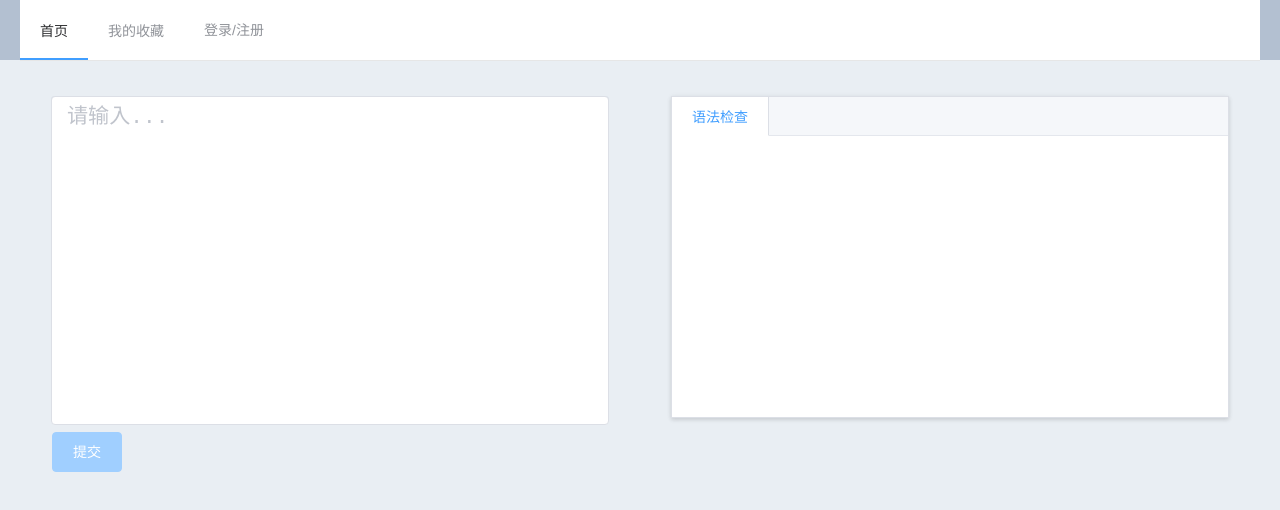
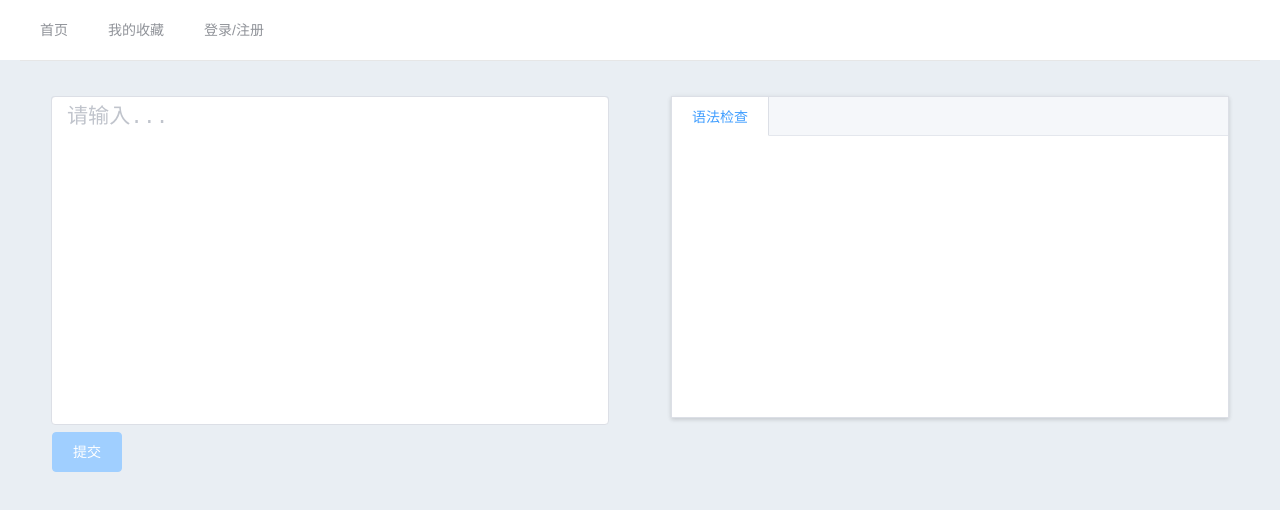
Before and after one commit to dumplant/openai-correction-app, a Vue app: page /#/home in a window 1280 px wide. Shown: the top 510 px of the page. Built offline with nearby package versions, Linux system fonts and the light colour scheme.

Commit message:
fix header router

```diff
--- a/src/components/Writings/WritingArea.vue
+++ b/src/components/Writings/WritingArea.vue
@@ -45,7 +45,7 @@ export default {
             collectedItem: {
                 input: '',
                 output: '',
-                id:''
+                id: ''
             }
         }
     },
@@ -81,11 +81,17 @@ export default {
             this.collectedItem.input = this.form.text;
             this.collectedItem.output = this.grammarRes;
             this.collectedItem.id = new Date().toString();
-            console.log("collection "+ this.collectedItem)
+            console.log("collection " + this.collectedItem)
         },
 
         collect() {
-            this.$store.dispatch('collections/addToCollections', this.collectedItem)
+            if (this.collectedItem.input != '' && this.collectedItem.output != '') {
+                this.$store.dispatch('collections/addToCollections', this.collectedItem)
+                this.$message({
+                    message: '收藏成功',
+                    type: 'success'
+                });
+            }
 
         }
 
--- a/src/components/layout/TheHeader.vue
+++ b/src/components/layout/TheHeader.vue
@@ -1,7 +1,7 @@
 <template>
-    <el-menu :default-active="activeIndex" class="el-menu-demo" mode="horizontal" @select="handleSelect">
-        <el-menu-item index="1"><router-link to="home">首页</router-link></el-menu-item>
-        <el-menu-item index="2"><router-link to="collections">我的收藏</router-link></el-menu-item>
+    <el-menu :default-active="activeIndex" class="el-menu-demo" mode="horizontal" @select="handleSelect" :router="true">
+        <el-menu-item index="home">首页</el-menu-item>
+        <el-menu-item index="collections">我的收藏</el-menu-item>
         <el-menu-item index="3">登录/注册</el-menu-item>
     </el-menu>
 </template>
--- a/src/views/TheMain.vue
+++ b/src/views/TheMain.vue
@@ -16,7 +16,7 @@ export default {
 
 <style scoped>
  .el-header{
-    background-color: #B3C0D1;
+    /* background-color: #B3C0D1; */
     color: #333;
     text-align: center;
     line-height: 60px;
```
